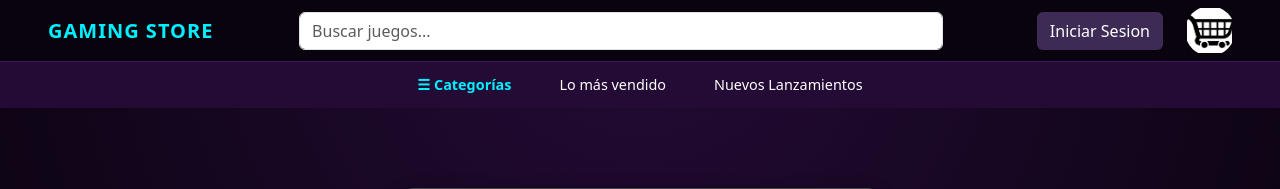
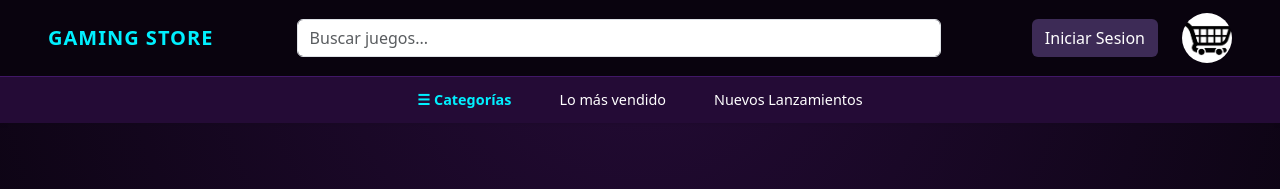
Before and after one commit to renatosoto21/WEB_FINAL, a Django app: page /carrito/compra/ in a window 1280 px wide. Shown: the top 189 px of the page. Run offline with Django 5.2, Linux system fonts and the light colour scheme; some libraries are stand-ins or nearby versions.

Commit message:
foto del carro de compras arreglada

```diff
--- a/juegos/templates/juegos/base.html
+++ b/juegos/templates/juegos/base.html
@@ -66,7 +66,7 @@
                 {% endif %}
 
                 <a class="navbar-brand m-0 d-flex align-items-center justify-content-center"
-                    href="{% url 'ver_carrito' %}" style="width: 45px; height: 45px; overflow: hidden;">
+                    href="{% url 'ver_carrito' %}">
                     <img src="{% static 'img/caroo.png' %}" alt="Carro de compras" style="width:50px;"
                         class="rounded-pill">
                 </a>
```
